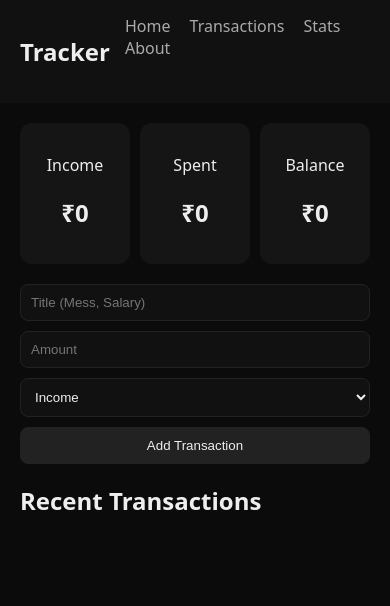
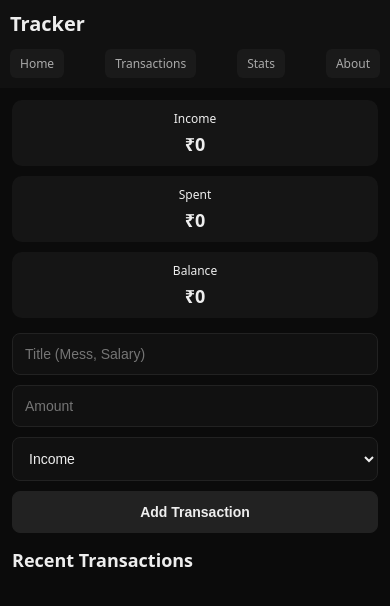
Before and after one commit to v8tsalya/finanse-tracker, a plain HTML site: page index.html in a window 390 px wide. Drawn offline with Linux system fonts and the light colour scheme.

Commit message:
media quesries

```diff
--- a/style.css
+++ b/style.css
@@ -77,3 +77,166 @@ button:hover {
 }
 
 .muted { color: #888; }
+/* Mobile Responsive Design */
+@media (max-width: 768px) {
+  .nav {
+    padding: 12px 15px;
+    flex-direction: column;
+    gap: 15px;
+  }
+
+  .nav h1 {
+    margin: 0;
+    font-size: 24px;
+  }
+
+  .nav div {
+    display: flex;
+    gap: 10px;
+    flex-wrap: wrap;
+  }
+
+  .nav a {
+    margin-left: 0;
+    font-size: 14px;
+    padding: 8px 12px;
+    background: #1a1a1a;
+    border-radius: 6px;
+  }
+
+  .app {
+    padding: 15px;
+    max-width: 100%;
+  }
+
+  .summary {
+    grid-template-columns: 1fr;
+    gap: 12px;
+    margin-bottom: 15px;
+  }
+
+  .card {
+    padding: 12px;
+    border-radius: 10px;
+  }
+
+  .card p {
+    margin: 0 0 8px 0;
+    font-size: 14px;
+  }
+
+  .card h2 {
+    margin: 0;
+    font-size: 20px;
+  }
+
+  form {
+    gap: 12px;
+    margin-top: 15px;
+  }
+
+  input, select, button {
+    padding: 12px;
+    font-size: 16px;
+    border-radius: 8px;
+  }
+
+  button {
+    padding: 14px;
+    font-size: 16px;
+    font-weight: 600;
+  }
+
+  .log {
+    gap: 12px;
+    margin-top: 15px;
+  }
+
+  .item {
+    padding: 14px;
+    font-size: 15px;
+  }
+
+  h2 {
+    font-size: 20px;
+    margin-top: 20px;
+    margin-bottom: 15px;
+  }
+}
+
+@media (max-width: 480px) {
+  body {
+    font-size: 14px;
+  }
+
+  .nav {
+    padding: 10px;
+    gap: 12px;
+  }
+
+  .nav h1 {
+    font-size: 20px;
+  }
+
+  .nav div {
+    width: 100%;
+    justify-content: space-between;
+  }
+
+  .nav a {
+    font-size: 12px;
+    padding: 6px 10px;
+  }
+
+  .app {
+    padding: 12px;
+  }
+
+  .summary {
+    grid-template-columns: 1fr;
+    gap: 10px;
+  }
+
+  .card {
+    padding: 10px;
+  }
+
+  .card p {
+    font-size: 12px;
+    margin-bottom: 5px;
+  }
+
+  .card h2 {
+    font-size: 18px;
+  }
+
+  form {
+    gap: 10px;
+  }
+
+  input, select, button {
+    padding: 12px;
+    font-size: 14px;
+  }
+
+  button {
+    padding: 12px;
+  }
+
+  .item {
+    padding: 12px;
+    font-size: 13px;
+    flex-direction: column;
+    gap: 8px;
+  }
+
+  .item span:last-child {
+    text-align: right;
+  }
+
+  h2 {
+    font-size: 18px;
+    margin-top: 15px;
+    margin-bottom: 12px;
+  }
+}
```
